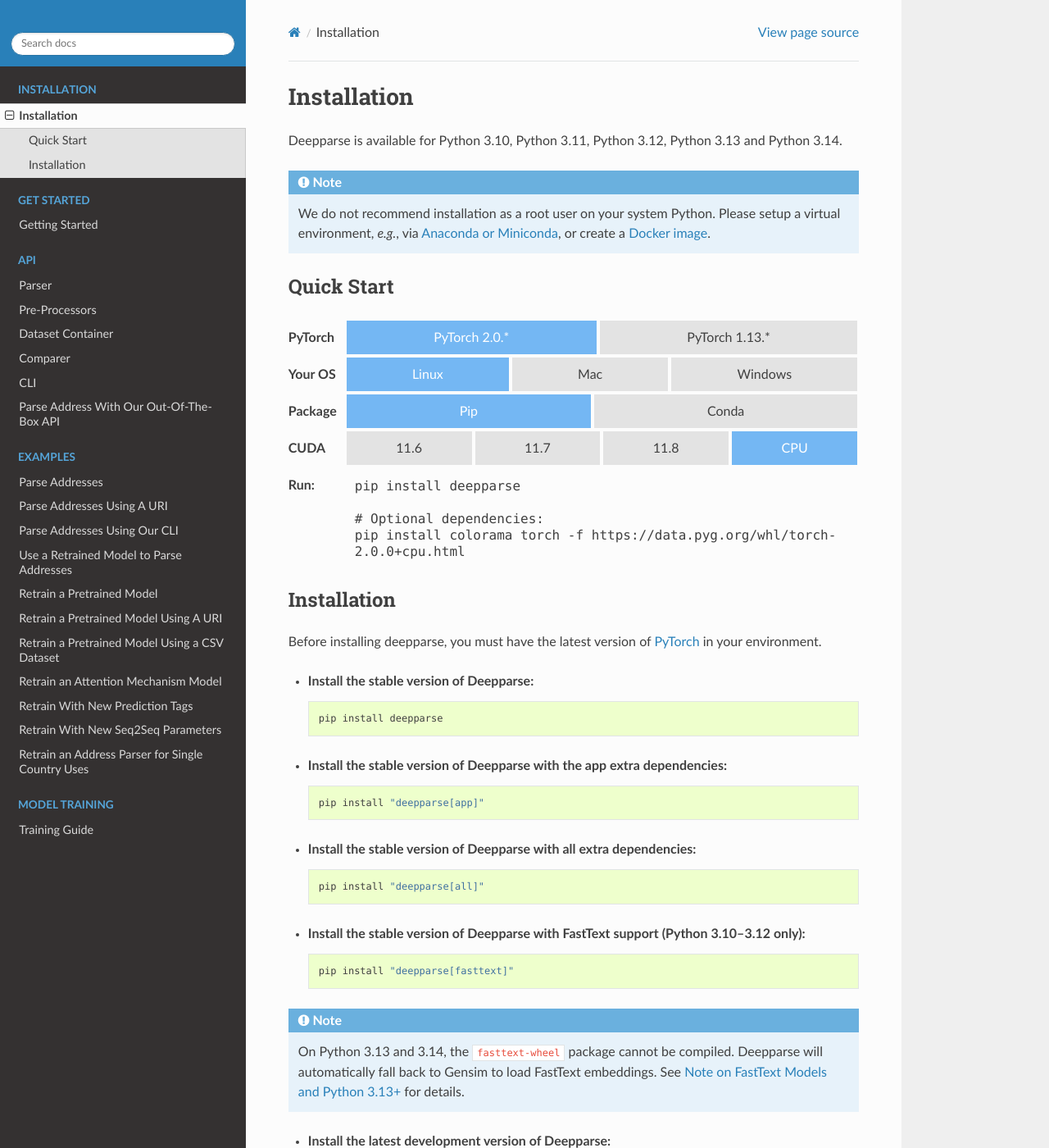
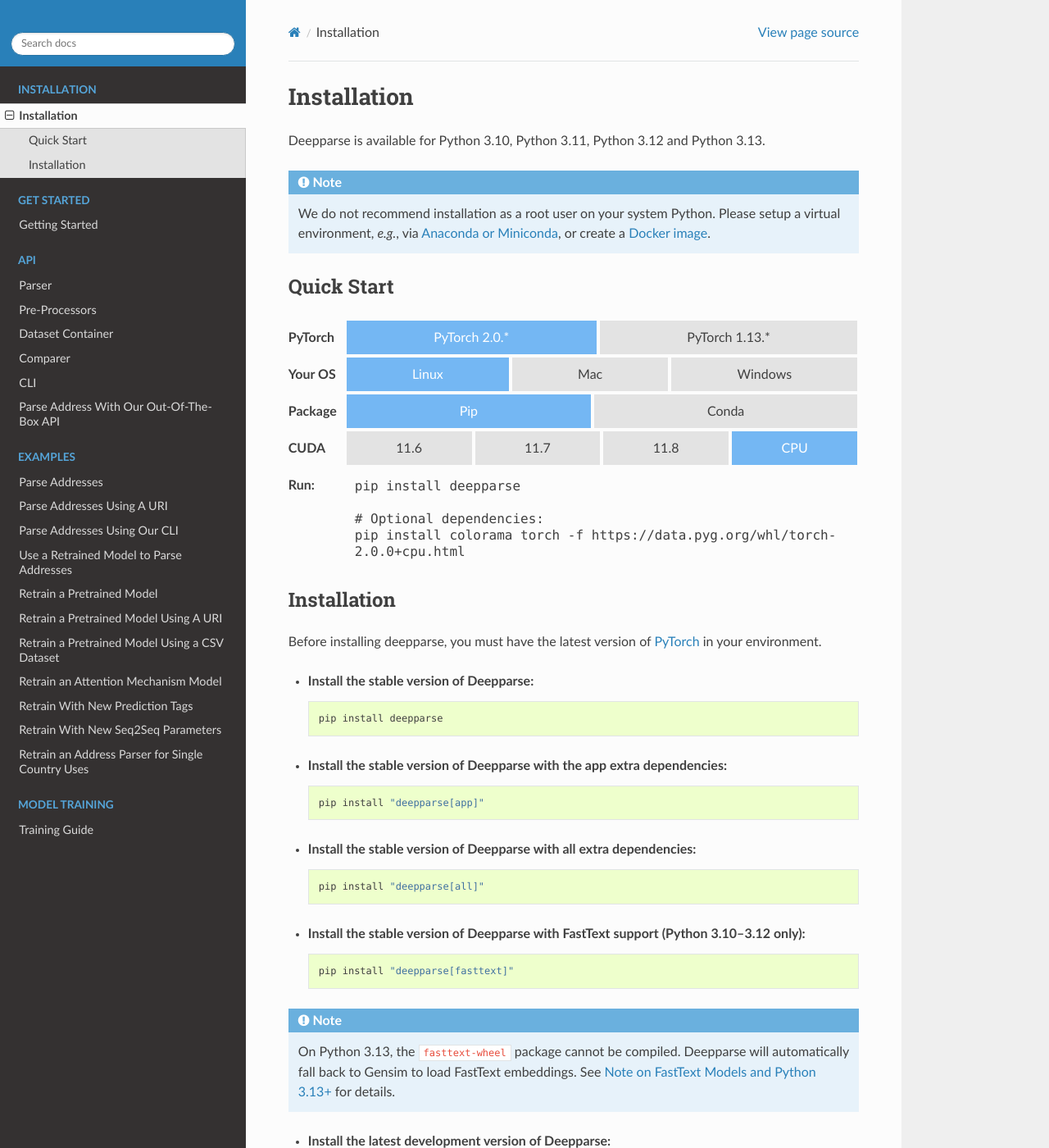
Before and after one commit to GRAAL-Research/deepparse, a Sphinx documentation site: the page built from docs/source/install/installation.rst, in a window 1280 px wide and 1400 px high. Shown: the whole window at 82% size. Built offline with Sphinx 7.4.7 and the Read the Docs theme 3.1.0, drawn with Linux system fonts in a browser that asks for light colours; the version number could not be read and is left out.

Commit message:
Remove Python 3.14 support (gensim does not compile on 3.14)
gensim 4.4.0 fails to build from source on Python 3.14 due to C
extension incompatibilities. Since gensim is a core dependency, Python
3.14 cannot be supported until gensim releases compatible wheels.

Revert all 3.14 references back to 3.13 as the maximum supported version.

Co-Authored-By: Claude Opus 4.6 <noreply@anthropic.com>

```diff
--- a/docs/source/get_started/get_started.rst
+++ b/docs/source/get_started/get_started.rst
@@ -151,8 +151,8 @@ Or you can use our CLI to download our pretrained models directly using:
 Note on FastText Models and Python 3.13+
 *****************************************
 
-The ``fasttext`` C++ library has not been updated for Python 3.13 and 3.14, so the ``fasttext-wheel`` package cannot
-be installed on these versions. Deepparse automatically falls back to using
+The ``fasttext`` C++ library has not been updated for Python 3.13+, so the ``fasttext-wheel`` package cannot be
+installed on these versions. Deepparse automatically falls back to using
 `Gensim <https://radimrehurek.com/gensim/>`__ to load FastText embeddings when the ``fasttext`` package is not
 available.
 
--- a/docs/source/index.rst
+++ b/docs/source/index.rst
@@ -30,10 +30,10 @@ Use deepparse to
 - retrain our pretrained models with or without freezing some layers,
 - train a new Seq2Seq addresses parsing models easily using a new model configuration.
 
-Deepparse is compatible with the **latest version of PyTorch** and  **Python >= 3.10, <= 3.14**.
+Deepparse is compatible with the **latest version of PyTorch** and  **Python >= 3.10, <= 3.13**.
 
 .. note::
-   On Python 3.13 and 3.14, the ``fasttext`` native library is not available due to C++ compilation issues.
+   On Python 3.13, the ``fasttext`` native library is not available due to C++ compilation issues.
    Deepparse automatically uses `Gensim <https://radimrehurek.com/gensim/>`__ as a fallback to load FastText
    embeddings. This fallback uses slightly more RAM (~10 GO vs ~8 GO) and is slower to load, but is functionally
    equivalent. BPEmb and FastText Light (Magnitude) models are not affected. See :ref:`fasttext-python-313` for
--- a/docs/source/install/installation.rst
+++ b/docs/source/install/installation.rst
@@ -4,7 +4,7 @@
 Installation
 ============
 
-Deepparse is available for Python 3.10, Python 3.11, Python 3.12, Python 3.13 and Python 3.14.
+Deepparse is available for Python 3.10, Python 3.11, Python 3.12 and Python 3.13.
 
 .. note::
    We do not recommend installation as a root user on your system Python.
@@ -46,7 +46,7 @@ Before installing deepparse, you must have the latest version of `PyTorch <https
    pip install "deepparse[fasttext]"
 
 .. note::
-   On Python 3.13 and 3.14, the ``fasttext-wheel`` package cannot be compiled. Deepparse will automatically fall
+   On Python 3.13, the ``fasttext-wheel`` package cannot be compiled. Deepparse will automatically fall
    back to Gensim to load FastText embeddings. See :ref:`fasttext-python-313` for details.
 
 - **Install the latest development version of Deepparse:**
--- a/pyproject.toml
+++ b/pyproject.toml
@@ -1,5 +1,5 @@
 [tool.black]
-target-version = ['py310', 'py311', 'py312', 'py313', 'py314']
+target-version = ['py310', 'py311', 'py312', 'py313']
 
 line-length = 120
 skip-string-normalization = true
--- a/setup.py
+++ b/setup.py
@@ -62,7 +62,6 @@ def main():
             "Programming Language :: Python :: 3.11",
             "Programming Language :: Python :: 3.12",
             "Programming Language :: Python :: 3.13",
-            "Programming Language :: Python :: 3.14",
             "Topic :: Software Development :: Libraries",
             "Topic :: Software Development :: Libraries :: Python Modules",
             "Topic :: Scientific/Engineering",
```
Also changed, not shown: CHANGELOG.md (+1 -1 lines), README.md (+1 -1 lines), 7 other files.
